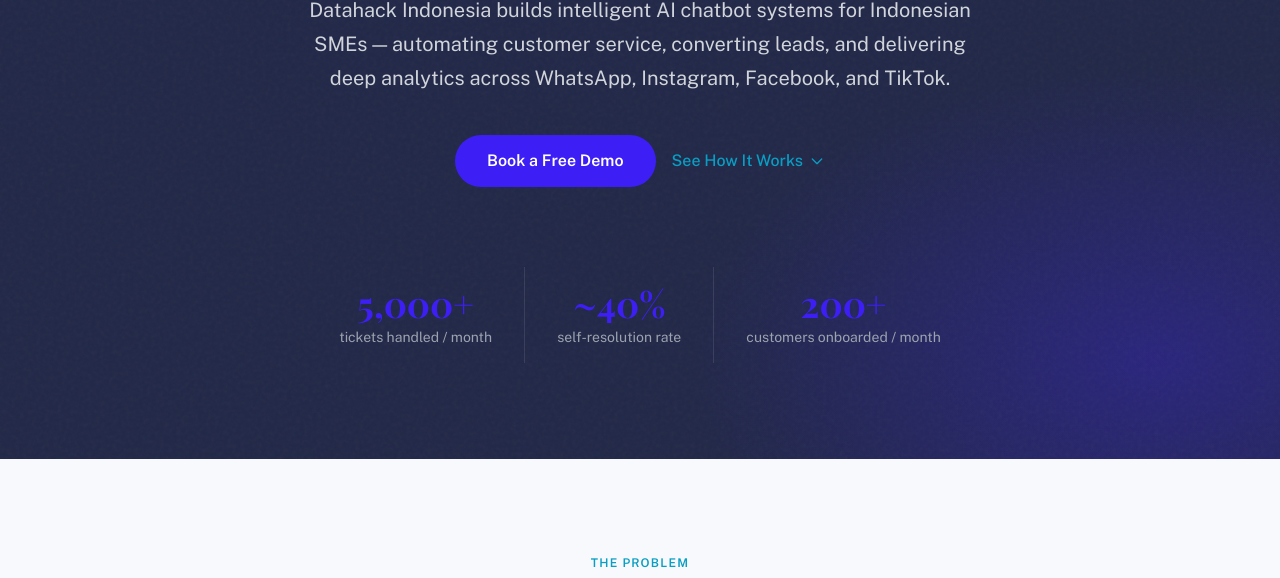
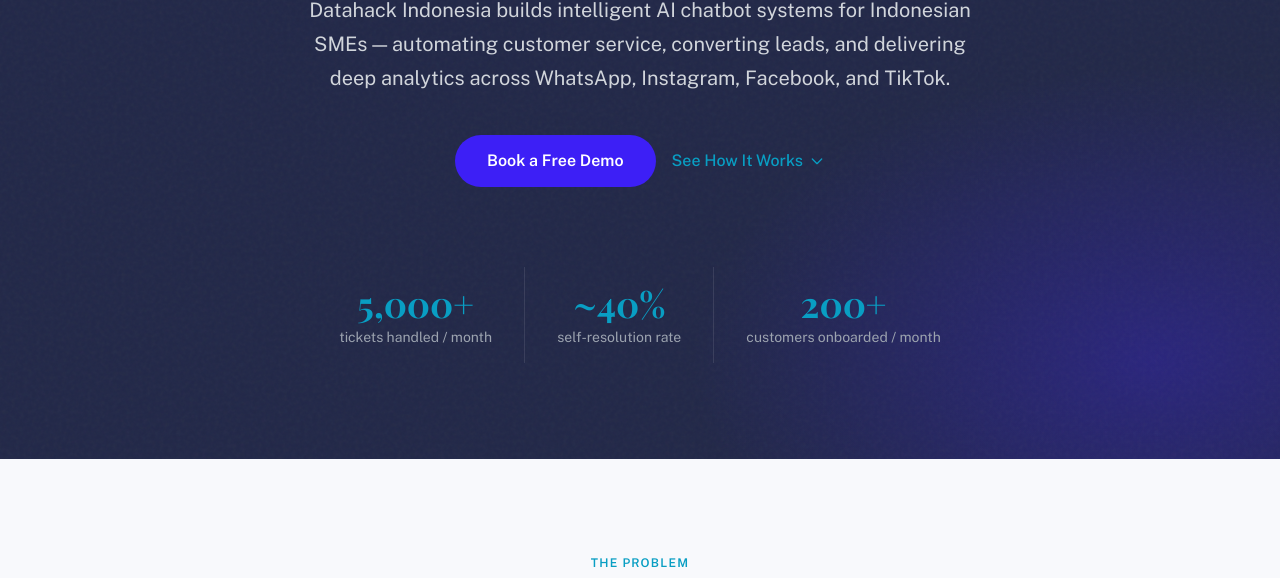
Before and after one commit to danendral/7-day-ais-challenge, a plain HTML site: page 5-website-building/index.html in a window 1280 px wide. Shown: the part 519-1097 px from the top of the page. Drawn offline with nearby package versions, Linux system fonts and the light colour scheme; a web font is replaced by a local one.

Commit message:
fix(day5): improve hero stat contrast - use teal on dark bg instead of electric blue

```diff
--- a/5-website-building/index.html
+++ b/5-website-building/index.html
@@ -192,15 +192,15 @@
     </div>
     <div class="flex flex-col sm:flex-row items-center justify-center gap-0 sm:gap-0 divide-y sm:divide-y-0 sm:divide-x divide-white/10">
       <div class="px-8 py-4 text-center">
-        <p class="font-display text-dh-electric text-4xl font-bold">5,000+</p>
+        <p class="font-display text-dh-teal text-4xl font-bold">5,000+</p>
         <p class="text-gray-400 text-sm mt-1">tickets handled / month</p>
       </div>
       <div class="px-8 py-4 text-center">
-        <p class="font-display text-dh-electric text-4xl font-bold">~40%</p>
+        <p class="font-display text-dh-teal text-4xl font-bold">~40%</p>
         <p class="text-gray-400 text-sm mt-1">self-resolution rate</p>
       </div>
       <div class="px-8 py-4 text-center">
-        <p class="font-display text-dh-electric text-4xl font-bold">200+</p>
+        <p class="font-display text-dh-teal text-4xl font-bold">200+</p>
         <p class="text-gray-400 text-sm mt-1">customers onboarded / month</p>
       </div>
     </div>
```
